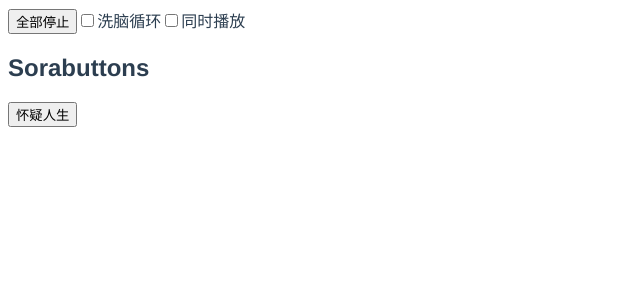
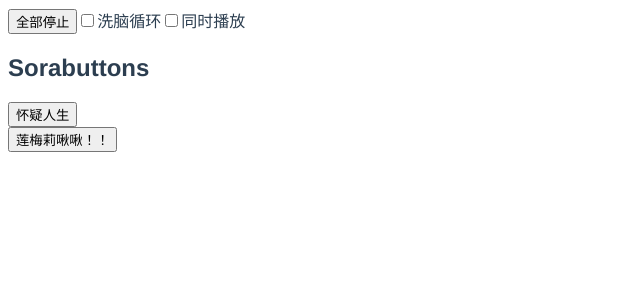
Before and after one commit to kmod-midori/sorabuttons, a Vue app: page / in a window 1280 px wide. Shown: the top 300 px of the page, without its empty margins (0-640 px from the left). Built offline with nearby package versions, Linux system fonts and the light colour scheme.

Commit message:
Update audio

```diff
--- a/public/audio.json
+++ b/public/audio.json
@@ -6,5 +6,13 @@
       "start": "1:58:30.000",
       "duration": "0:5.000"
     }
+  },
+  {
+    "label": "莲梅莉啾啾！！",
+    "src": {
+      "url": "https://www.bilibili.com/video/BV1DE411T7xm",
+      "start": "00:00:02",
+      "duration": "04.000"
+    }
   }
 ]
--- a/vue.config.js
+++ b/vue.config.js
@@ -1,4 +1,3 @@
 module.exports = {
   lintOnSave: false,
-  publicPath: process.env.NODE_ENV === "production" ? "/sorabuttons/" : "/",
 };
```
Also changed, not shown: 1 other file (tests, documents, lock files or other folders).
